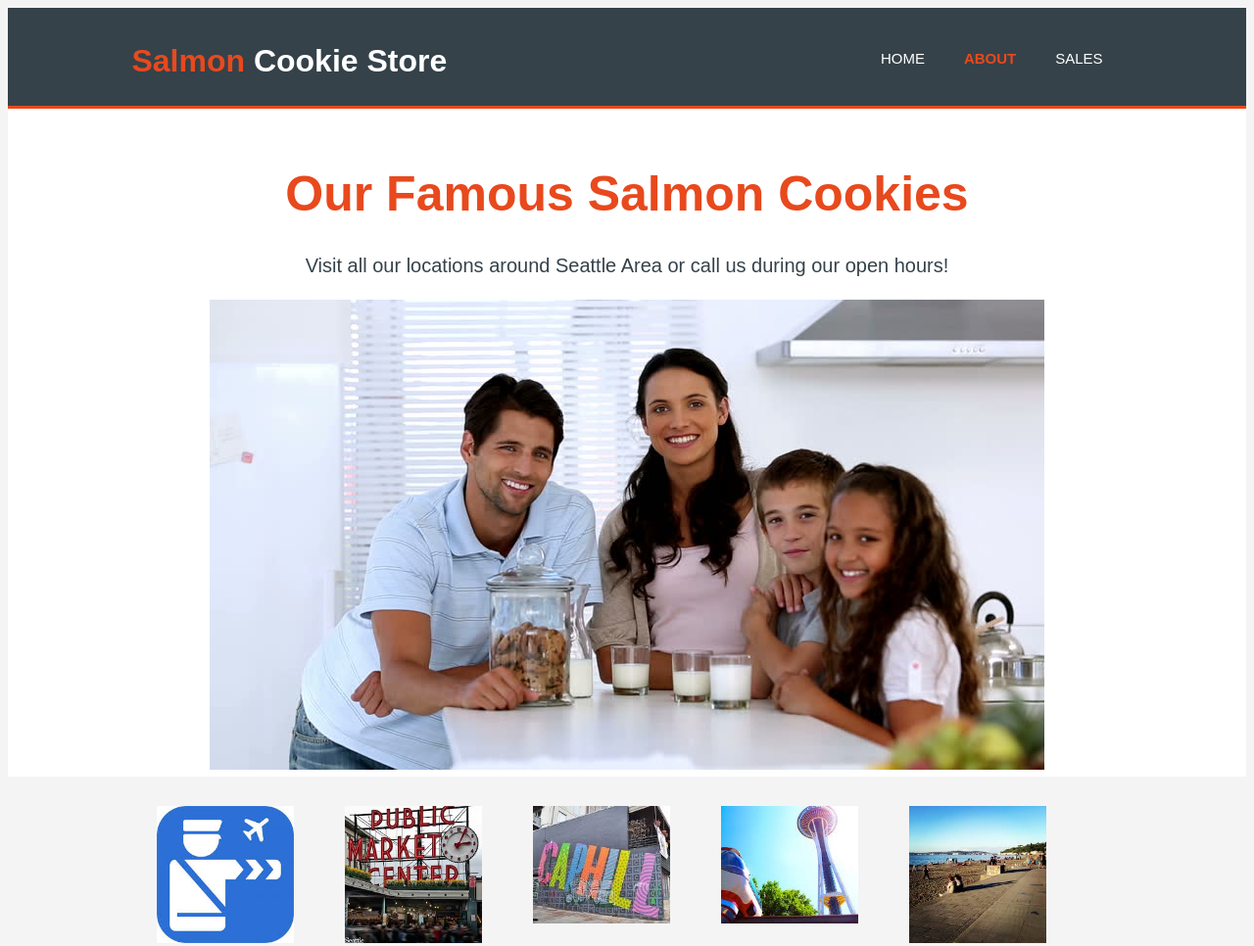
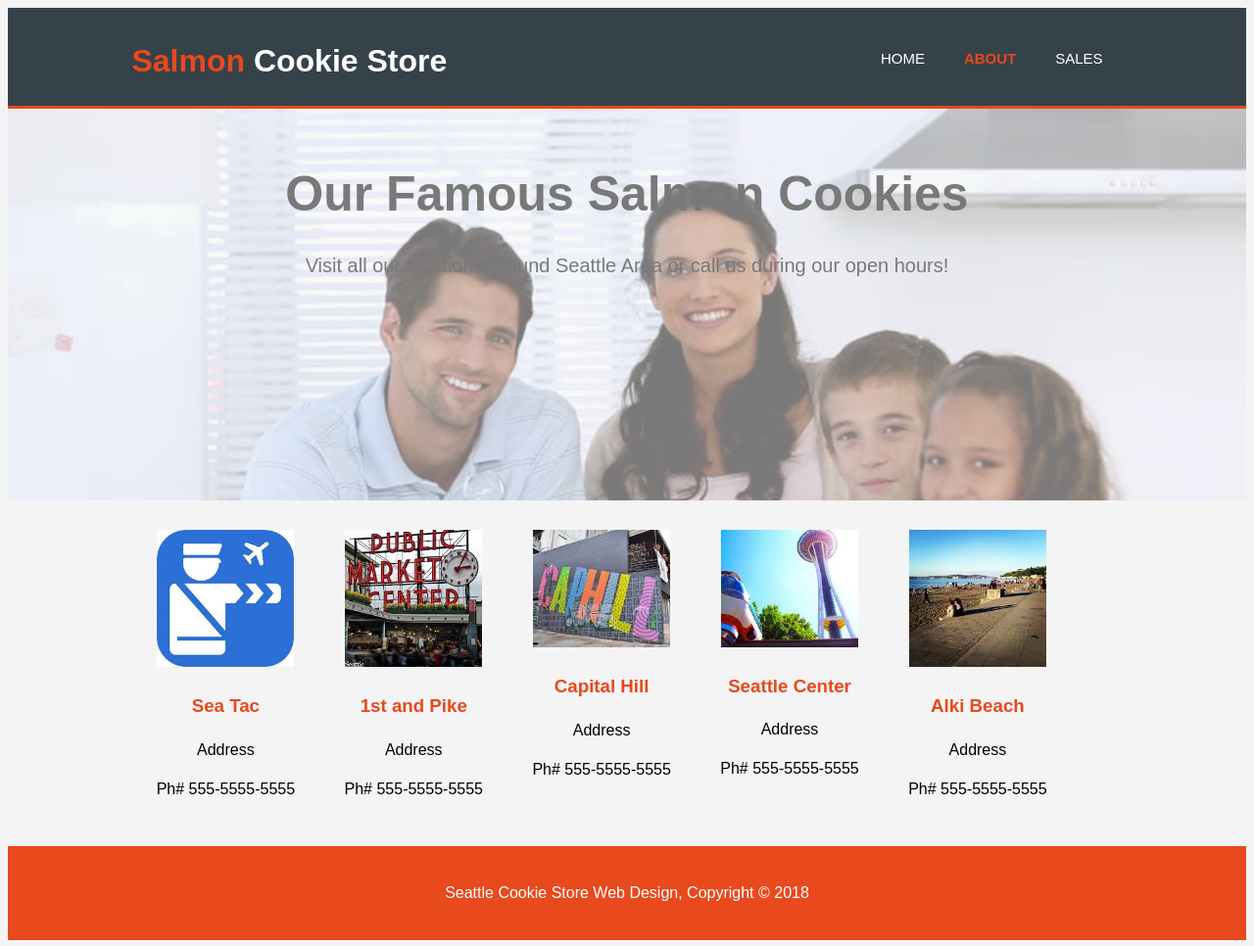
Before and after one commit to RomikGood/cookie-stand, a plain HTML site: page about.html in a window 1280 px wide. Shown: the top 966 px of the page at 98% size. Drawn offline with Linux system fonts and the light colour scheme.

Commit message:
adder transparent background

```diff
--- a/about.html
+++ b/about.html
@@ -23,15 +23,17 @@
     </div>
   </header>
 
-  <section id="showcase">
+  <section id="showcase-about">
+
     <div class = "container">
       <h1>Our Famous Salmon Cookies</h1>
       <p>Visit all our locations around Seattle Area or call us during our open hours!</p>
-      <img src="img/family.jpg" alt="">
+
     </div>
   </section>
 
   <!---
+    <img src="img/family.jpg" alt="">
   <section id = "newsletter">
     <div class = "container">
       <h1>Subscribe to cookie newsletter</h1>
--- a/style-sales.css
+++ b/style-sales.css
@@ -69,7 +69,7 @@ header a:hover{
 }
 
 
-
+/* sales table*/
  table {
   color: #333;
   font-family: Helvetica, Arial, sans-serif;
--- a/style.css
+++ b/style.css
@@ -61,13 +61,39 @@ header a:hover{
   font-weight: bold;
 }
 
-/*showcase */
+/*showcase background: white; */
 #showcase {
   min-height: 400px;
   background: white;
+
+
   text-align: center;
   color: #e8491d;
 }
+
+#showcase-about {
+  min-height: 400px;
+  background-image: url("img/family.jpg");
+  background-repeat: no-repeat;
+  background-size:cover;
+  opacity: 0.5;
+
+  text-align: center;
+  color:black;
+
+}
+
+#showcase-about h1 {
+  margin-top: 50px;
+  font-size: 50px;
+  margin-bottom: 10px;
+
+}
+#showcase-about p{
+  font-size: 20px;
+  color:black;
+}
+
 
 #showcase h1 {
   margin-top: 50px;
```
Also changed, not shown: index.html (+1 -1 lines).
